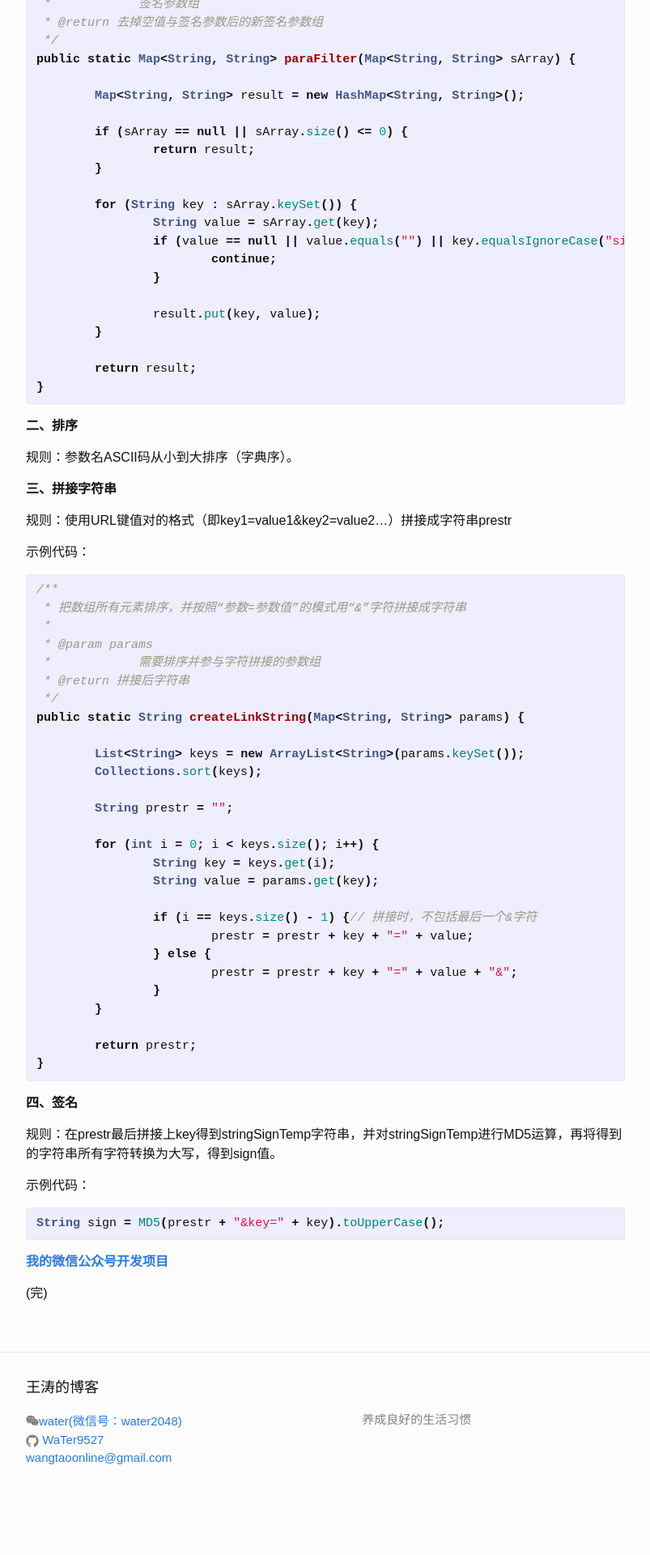
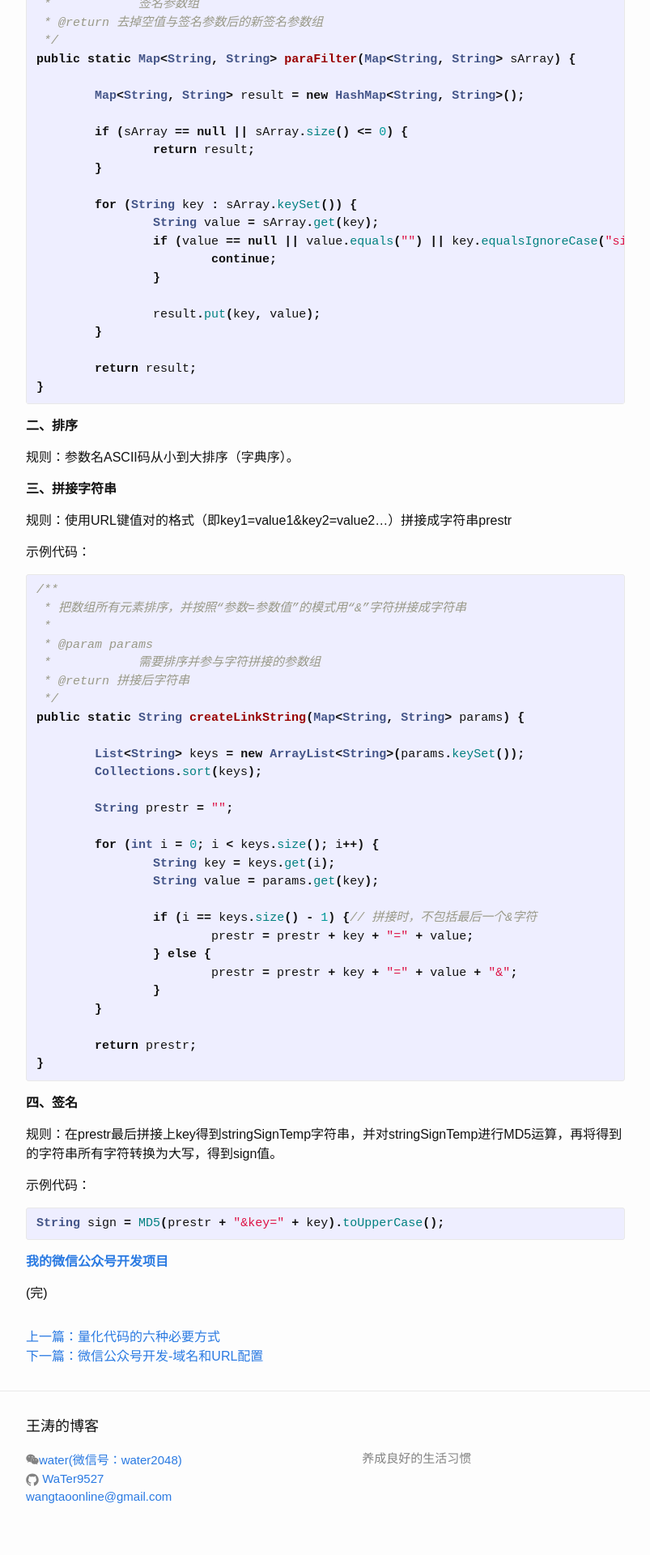
Before and after one commit to WaTer9527/WaTer9527.github.io, a Jekyll site: the page built from _posts/2016-05-05-wechat-pay-signature-notice.markdown, in a window 1280 px wide. Shown: the part 741-2661 px from the top of the page at 81% size, without its empty margins (238-1041 px from the left). Built offline with Jekyll 4.4.1, drawn with Linux system fonts in a browser that asks for light colours; comment, search, counter and statistics services are not loaded; before the commit the page ends 2613 px from its top, so only the background shows below that.

Commit message:
add section nav

```diff
--- a/_layouts/post.html
+++ b/_layouts/post.html
@@ -11,6 +11,14 @@ layout: default
 
   <div class="post-content" itemprop="articleBody">
     {{ content }}
+  </div>
+  <div class="section-nav">
+	{% if page.previous %}
+		<a href="{{page.previous.url}}" class="prev">上一篇：{{page.previous.title}}</a>
+	{% endif %}
+	{% if page.next %}
+		<a href="{{page.next.url}}" class="next">下一篇：{{page.next.title}}</a>
+	{% endif %}
   </div>
    <!-- 多说评论框 start -->
 		<div class="ds-thread" data-thread-key="{{ page.id }}" data-title="{{ page.title }}" data-url="http://water9527.com{{ page.url }}"></div>
--- a/_sass/_layout.scss
+++ b/_sass/_layout.scss
@@ -241,3 +241,11 @@
         }
     }
 }
+
+/**
+ * custom style
+ */
+.section-nav .prev,
+.section-nav .next {
+	display: block;
+}
```
